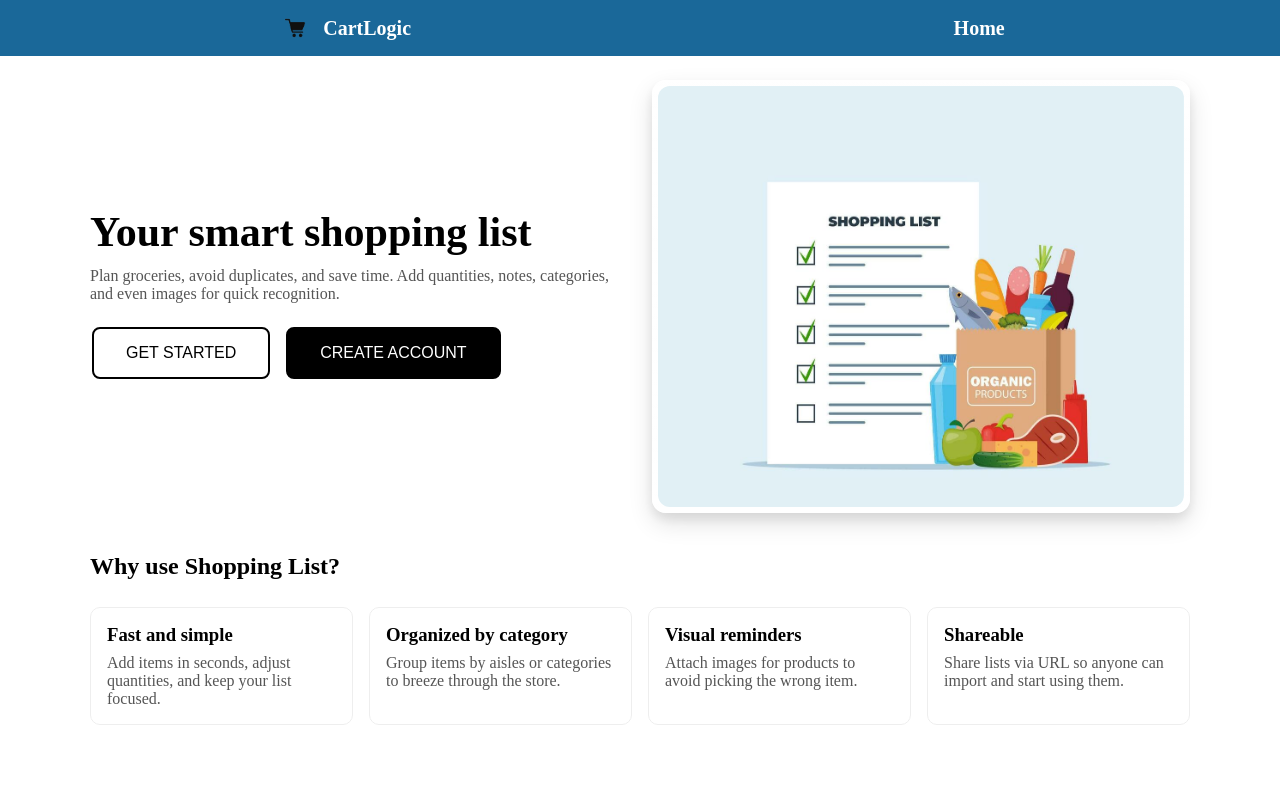
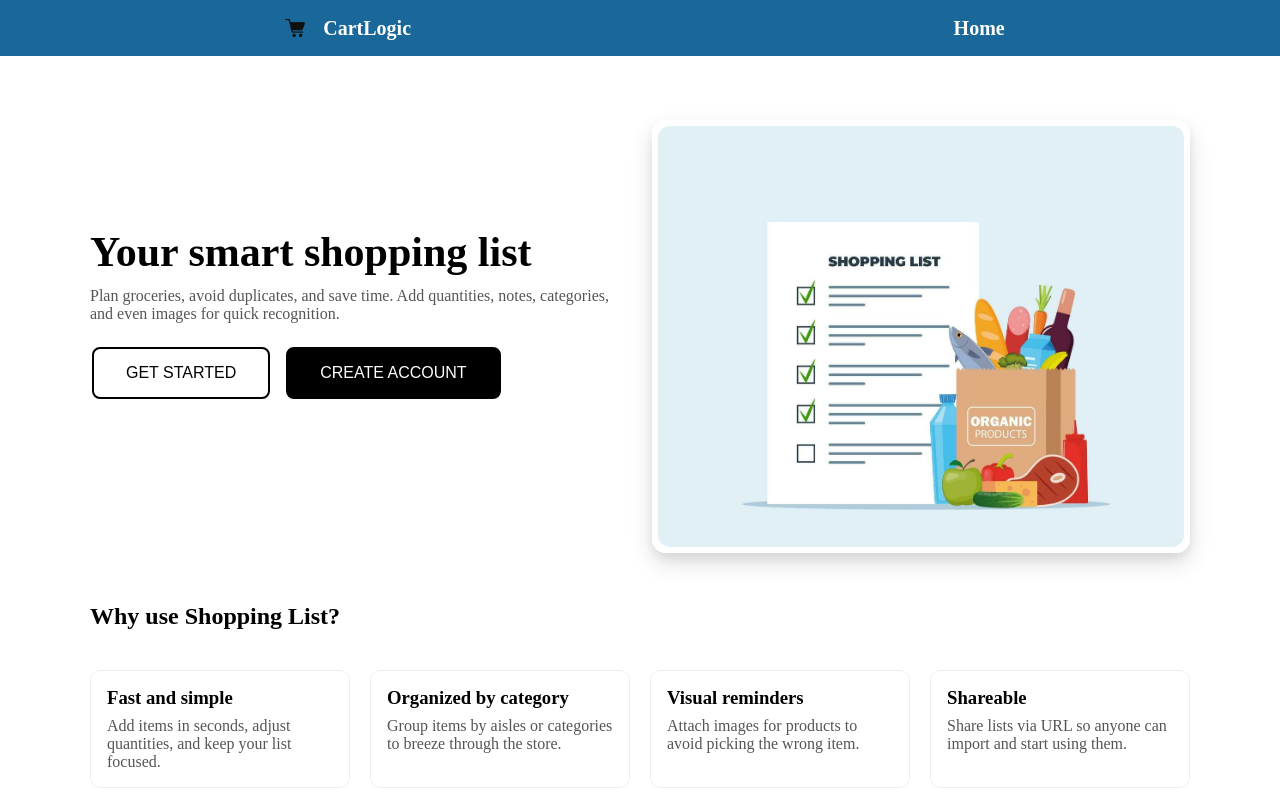
Before and after one commit to Shantela21/shopping-list-app-, a React (Vite) app: page / in a window 1280 px wide. Shown: the top 800 px of the page. Built offline with nearby package versions, Linux system fonts and the light colour scheme.

Commit message:
exported shoppingslice to homeslice.ts

```diff
--- a/src/features/HomeSlice.ts
+++ b/src/features/HomeSlice.ts
@@ -1 +1,2 @@
-import { createSlice } from '@reduxjs/toolkit'
+export * from './ShoppingSlice'
+export { default } from './ShoppingSlice'
--- a/src/pages/Home.tsx
+++ b/src/pages/Home.tsx
@@ -1,4 +1,4 @@
- import { useEffect, useMemo, useRef, useState } from 'react'
+import { useEffect, useMemo, useRef, useState } from 'react'
 import type { ChangeEvent } from 'react'
 import { useAppDispatch, useAppSelector } from '../../reduxHooks'
 import { logout } from '../features/RegisterSlice'
@@ -11,8 +11,8 @@ import {
   selectList,
   updateItem,
   fetchLists,
-} from '../features/ShoppingSlice'
-import type { ShoppingItem } from '../features/ShoppingSlice'
+} from '../features/HomeSlice'
+import type { ShoppingItem } from '../features/HomeSlice'
 import { useNavigate, useSearchParams } from 'react-router-dom'
 import Navbar from '../components/Navbar'
 import Footer from '../components/Footer'
--- a/src/pages/LandingPage.tsx
+++ b/src/pages/LandingPage.tsx
@@ -61,7 +61,8 @@ export default function LandingPage() {
             className="hero-card"
             onMouseMove={onMove}
             onMouseLeave={onLeave}
-            style={{ transform: cardTransform }}
+            style={{ transform: cardTransform, marginTop:40
+             }}
           >
             <img src={heroImg} alt="Groceries neatly organized for shopping" className="hero-image" />
           </div>
@@ -70,8 +71,9 @@ export default function LandingPage() {
 
       {/* Features */}
       <section style={{ maxWidth: 1100, margin: '0 auto' }} aria-labelledby="features-heading">
-        <h2 id="features-heading" className="update" style={{ fontSize: 24, marginBottom: 27}}>Why use Shopping List?</h2>
-        <div style={{ display: 'grid', gap: 16, gridTemplateColumns: 'repeat(auto-fit,minmax(220px,1fr))' }}>
+        <h2 id="features-heading" className="update" style={{ fontSize: 24,marginTop: 50, marginBottom: 40}}>Why use Shopping List?</h2>
+
+        <div style={{ display: 'grid', gap: 20, gridTemplateColumns: 'repeat(auto-fit,minmax(220px,1fr))' }}>
           <article className="feature-card" style={{ border: '1px solid #eee', borderRadius: 10, padding: 16 }}>
             <h3 style={{ marginBottom: 8 }}>Fast and simple</h3>
             <p style={{ color: '#555' }}>Add items in seconds, adjust quantities, and keep your list focused.</p>
```
